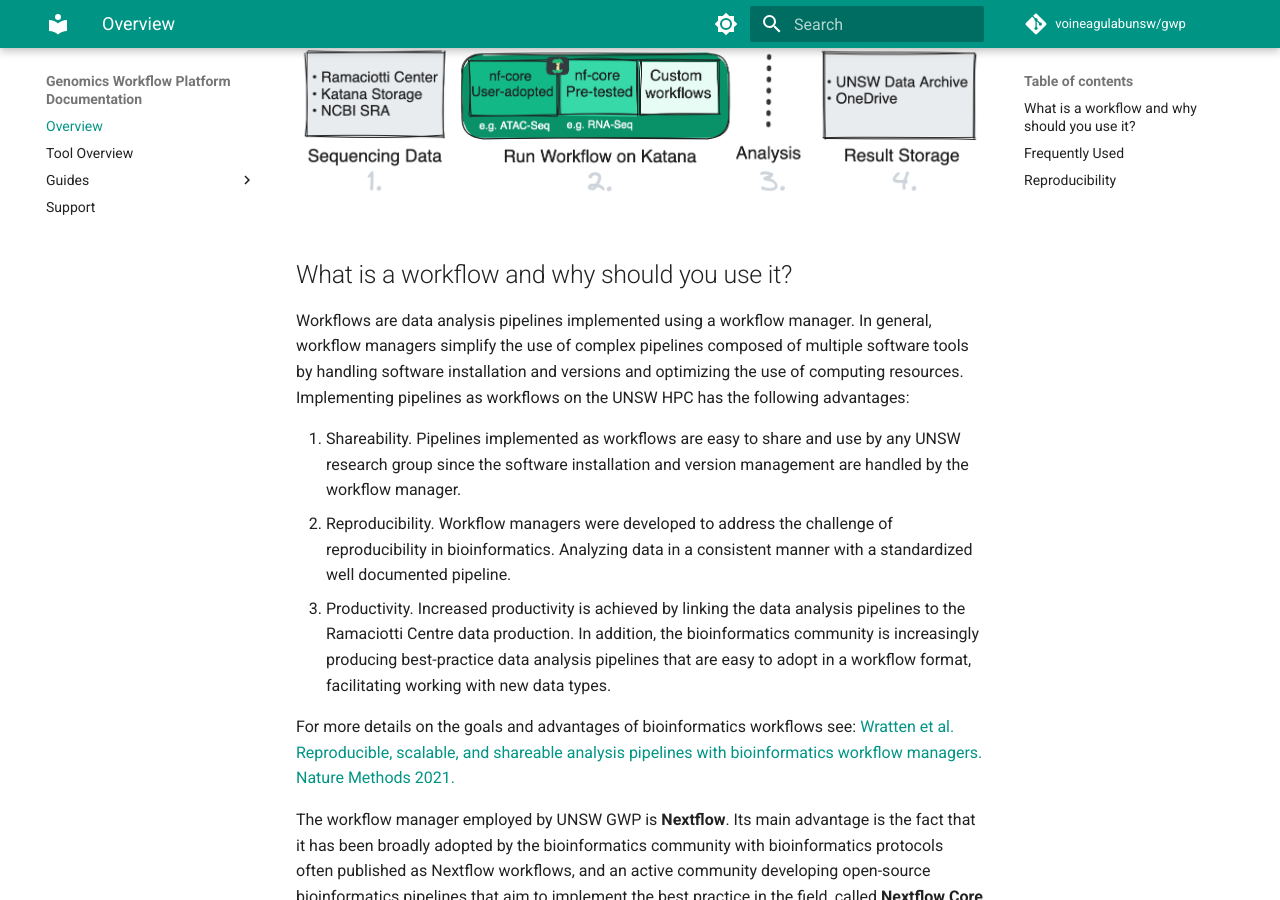
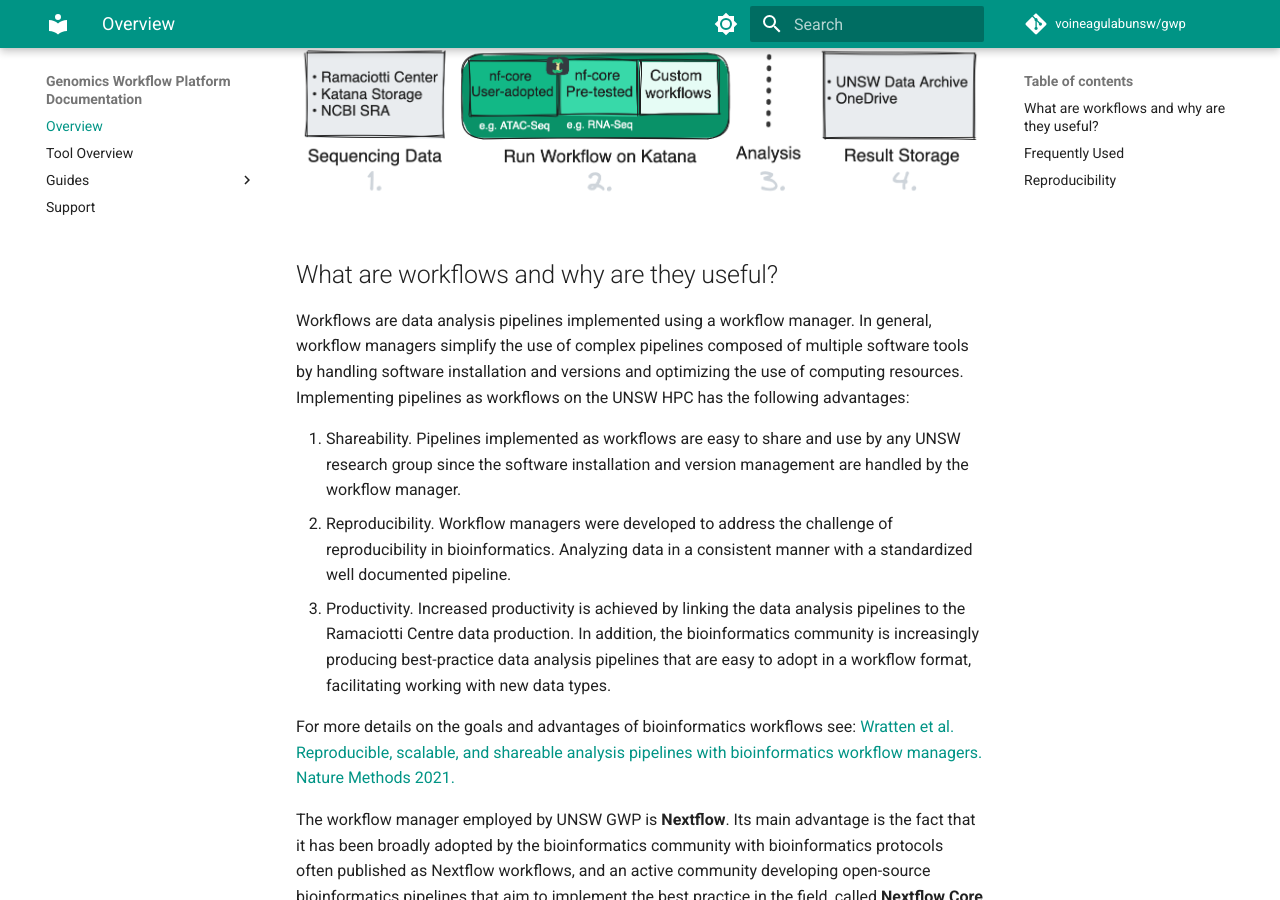
Before and after one commit to VoineaguLabUNSW/gwp, an MkDocs documentation site: the page built from docs/index.md, in a window 1280 px wide and 900 px high, scrolled down 313 px. Built offline with MkDocs 1.6.1 and Material for MkDocs 9.7.7, drawn with Linux system fonts in a browser that asks for light colours; comment, search, counter and statistics services are not loaded.

Commit message:
Update index.md

```diff
--- a/docs/index.md
+++ b/docs/index.md
@@ -5,7 +5,7 @@
 ![Image title](./assets/gwp-overview.png#only-light)
 ![Image title](./assets/gwp-overview-dark.png#only-dark)
 
-## What is a workflow and why should you use it?
+## What are workflows and why are they useful?
 Workflows are data analysis pipelines implemented using a workflow manager. In general, workflow managers simplify the use of complex pipelines composed of multiple software tools by handling software installation and versions and optimizing the use of computing resources. Implementing pipelines as workflows on the UNSW HPC has the following advantages:
 
 1.	Shareability. Pipelines implemented as workflows are easy to share and use by any UNSW research group since the software installation and version management are handled by the workflow manager.
```
